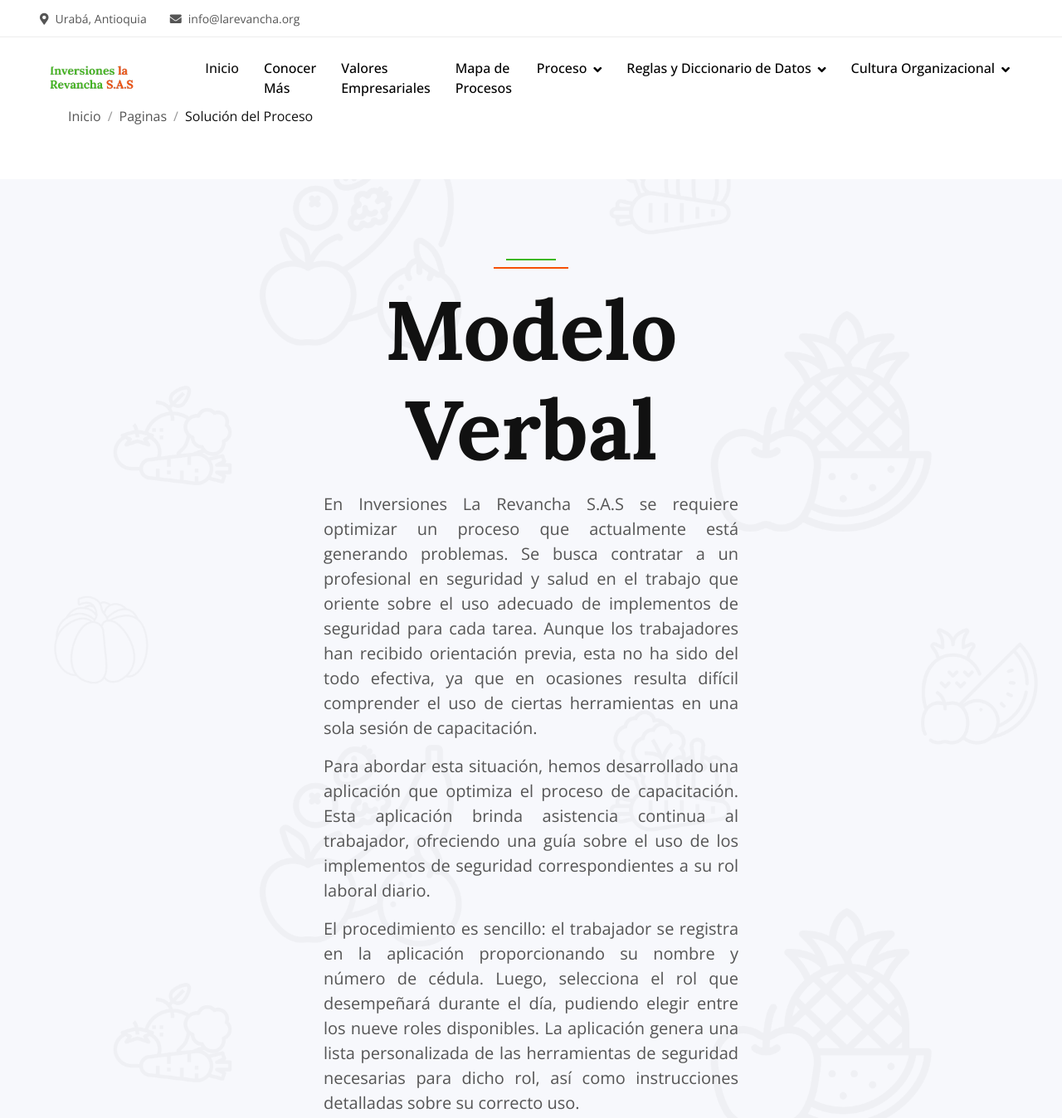
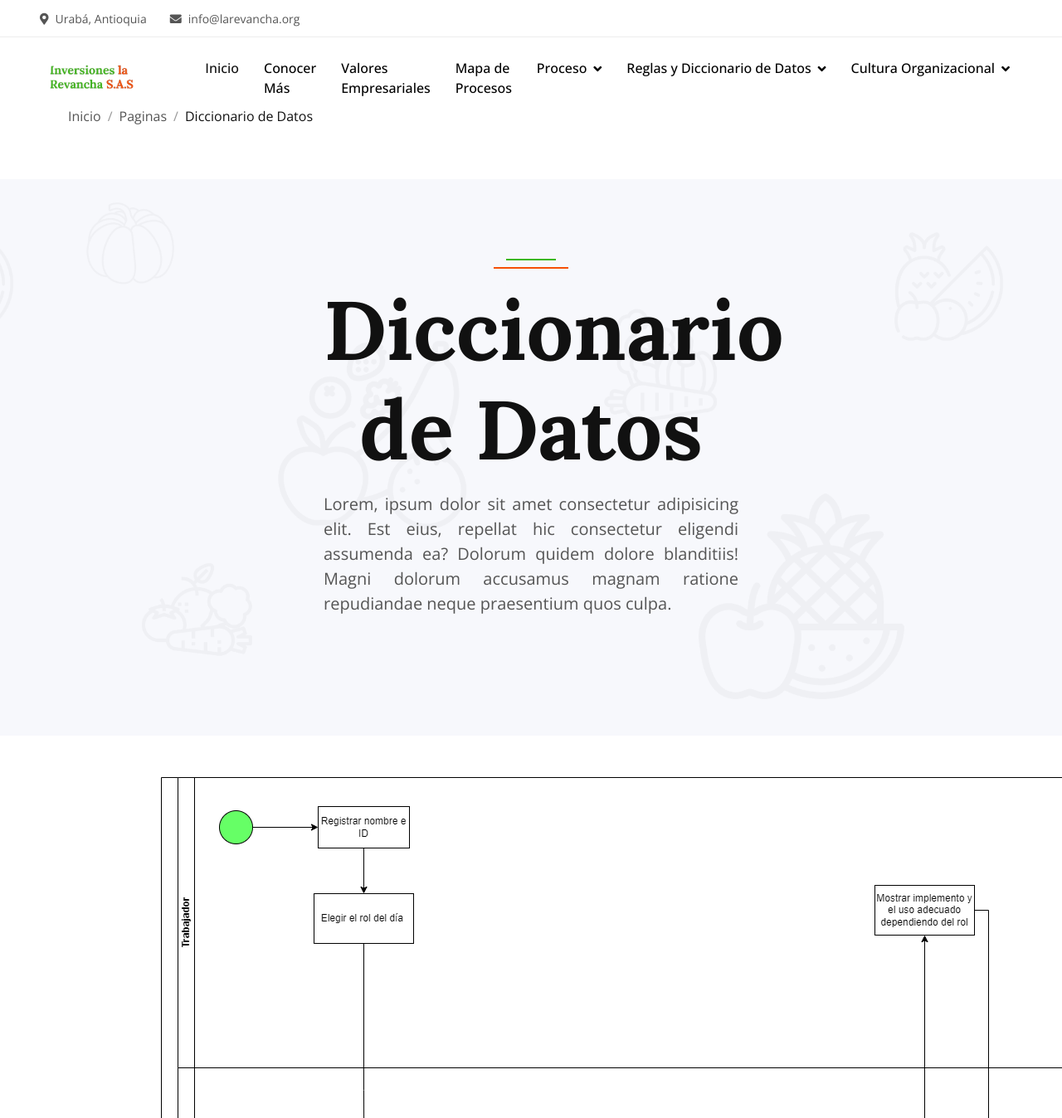
Before and after one commit to AndreRivas1103/inversiones-la-revancha-sas, a plain HTML site: page paginas/diccionariodatos.html in a window 1280 px wide. Shown: the top 1348 px of the page at 83% size. Drawn offline with nearby package versions, Linux system fonts and the light colour scheme.

Commit message:
change content

```diff
--- a/paginas/diccionariodatos.html
+++ b/paginas/diccionariodatos.html
@@ -3,7 +3,7 @@
 
 <head>
     <meta charset="utf-8">
-    <title>Solución del Proceso</title>
+    <title>Diccionario de Datos</title>
     <meta content="width=device-width, initial-scale=1.0" name="viewport">
     <meta content="" name="keywords">
     <meta content="" name="description">
@@ -98,7 +98,7 @@
                 <ol class="breadcrumb mb-0">
                     <li class="breadcrumb-item"><a class="text-body" href="#">Inicio</a></li>
                     <li class="breadcrumb-item"><a class="text-body" href="#">Paginas</a></li>
-                    <li class="breadcrumb-item text-dark active" aria-current="page">Solución del Proceso</li>
+                    <li class="breadcrumb-item text-dark active" aria-current="page">Diccionario de Datos</li>
                 </ol>
             </nav>
         </div>
@@ -110,18 +110,13 @@
     <div class="container-fluid bg-light bg-icon my-5 py-6" style="align-items: center;">
         <div class="container">
             <div class="section-header text-center mx-auto mb-5 wow fadeInUp" data-wow-delay="0.1s" style="max-width: 500px;">
-                <h1 class="display-5 mb-3" style="font-size: 100px;">Modelo Verbal</h1>
-                <p style="font-size: 20px; text-align: justify;">En Inversiones La Revancha S.A.S se requiere optimizar un proceso que actualmente está generando problemas. Se busca contratar a un profesional en seguridad y salud en el trabajo que oriente sobre el uso adecuado de implementos de seguridad para cada tarea. Aunque los trabajadores han recibido orientación previa, esta no ha sido del todo efectiva, ya que en ocasiones resulta difícil comprender el uso de ciertas herramientas en una sola sesión de capacitación.</p>
-                <p style="font-size: 20px; text-align: justify;">Para abordar esta situación, hemos desarrollado una aplicación que optimiza el proceso de capacitación. Esta aplicación brinda asistencia continua al trabajador, ofreciendo una guía sobre el uso de los implementos de seguridad correspondientes a su rol laboral diario.
-                <p style="font-size: 20px; text-align: justify;">El procedimiento es sencillo: el trabajador se registra en la aplicación proporcionando su nombre y número de cédula. Luego, selecciona el rol que desempeñará durante el día, pudiendo elegir entre los nueve roles disponibles. La aplicación genera una lista personalizada de las herramientas de seguridad necesarias para dicho rol, así como instrucciones detalladas sobre su correcto uso.</p>
-                <p style="font-size: 20px; text-align: justify;">Transcurrida una hora y treinta minutos, tiempo promedio estimado para cada labor, se envía una notificación al trabajador para confirmar si la información proporcionada por la aplicación ha sido útil. En caso de que el trabajador responda, se finaliza el proceso. De lo contrario, la aplicación enviará notificaciones adicionales cada quince minutos hasta recibir una respuesta.</p>
-                <p style="font-size: 20px; text-align: justify;">Con este enfoque, buscamos mejorar la eficiencia y la seguridad en el lugar de trabajo, asegurándonos de que los empleados cuenten con la orientación adecuada en todo momento.
+                <h1 class="display-5 mb-3" style="font-size: 100px;">Diccionario de Datos</h1>
+                <p style="font-size: 20px; text-align: justify;">Lorem, ipsum dolor sit amet consectetur adipisicing elit. Est eius, repellat hic consectetur eligendi assumenda ea? Dolorum quidem dolore blanditiis! Magni dolorum accusamus magnam ratione repudiandae neque praesentium quos culpa.
                     </p>
             </div>
         </div>
     </div>
     <div>
-        <h1 class="display-5 mb-3" style="font-size: 100px; text-align: center;">Diagrama de la Solución del Proceso</h1>
         <img class="img3" src="/archivos/solucionproces.png">
     </div>
     <!-- Blog End -->
```
Also changed, not shown: paginas/reglasnegocio.html (+3 -9 lines).
